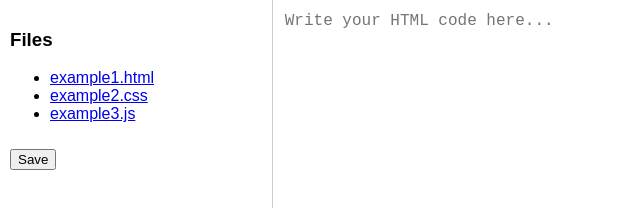
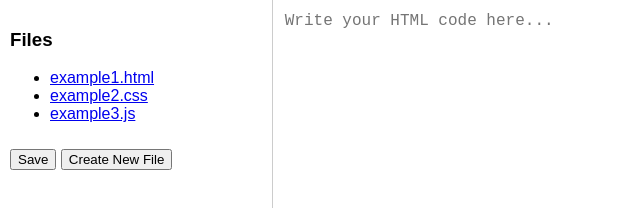
Before and after one commit to realsticklabs/htmleditor, a plain HTML site: page index.html in a window 1280 px wide. Shown: the top 208 px of the page, without its empty margins (0-640 px from the left). Drawn offline with Linux system fonts and the light colour scheme.

Commit message:
Update index.html

```diff
--- a/index.html
+++ b/index.html
@@ -46,6 +46,7 @@
         <!-- Add more files as needed -->
     </ul>
     <button onclick="saveToLocalStorage()">Save</button>
+    <button onclick="createFile()">Create New File</button>
 </div>
 
 <div id="editor">
@@ -84,6 +85,21 @@
         localStorage.setItem(localStorageKey, htmlCode.value);
         alert('Changes saved locally!');
     }
+
+    function createFile() {
+        const fileName = prompt("Enter the file name (with extension, e.g., myfile.html):");
+        if (fileName) {
+            const blob = new Blob([htmlCode.value], { type: 'text/plain' });
+            const url = URL.createObjectURL(blob);
+            const a = document.createElement('a');
+            a.href = url;
+            a.download = fileName;
+            document.body.appendChild(a);
+            a.click();
+            document.body.removeChild(a);
+            URL.revokeObjectURL(url); // Clean up the URL.createObjectURL
+        }
+    }
 </script>
 
 </body>
```
